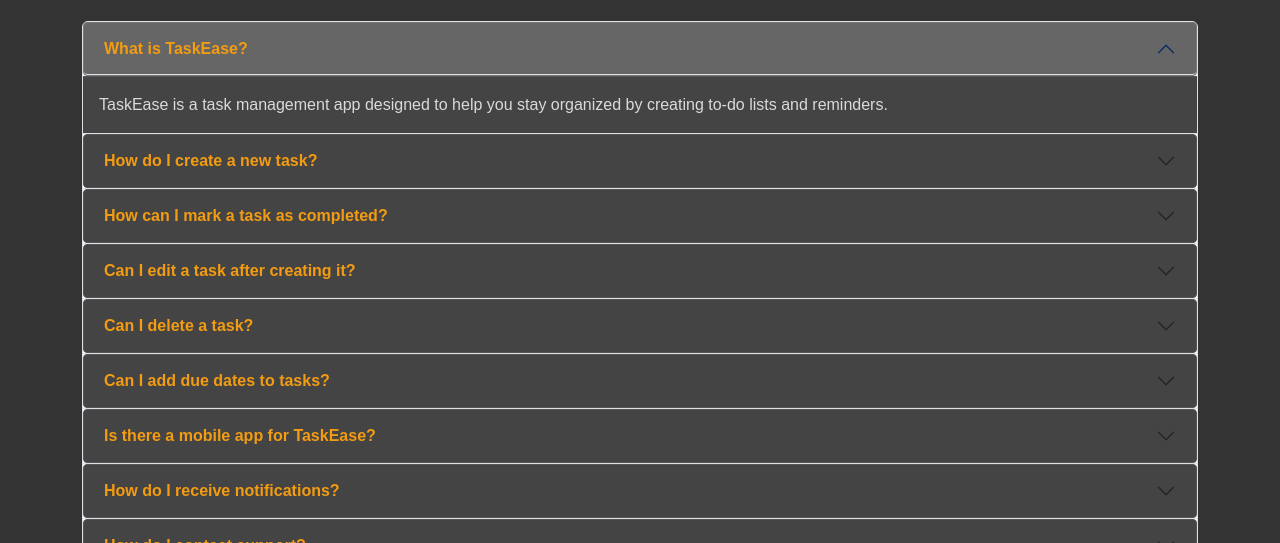
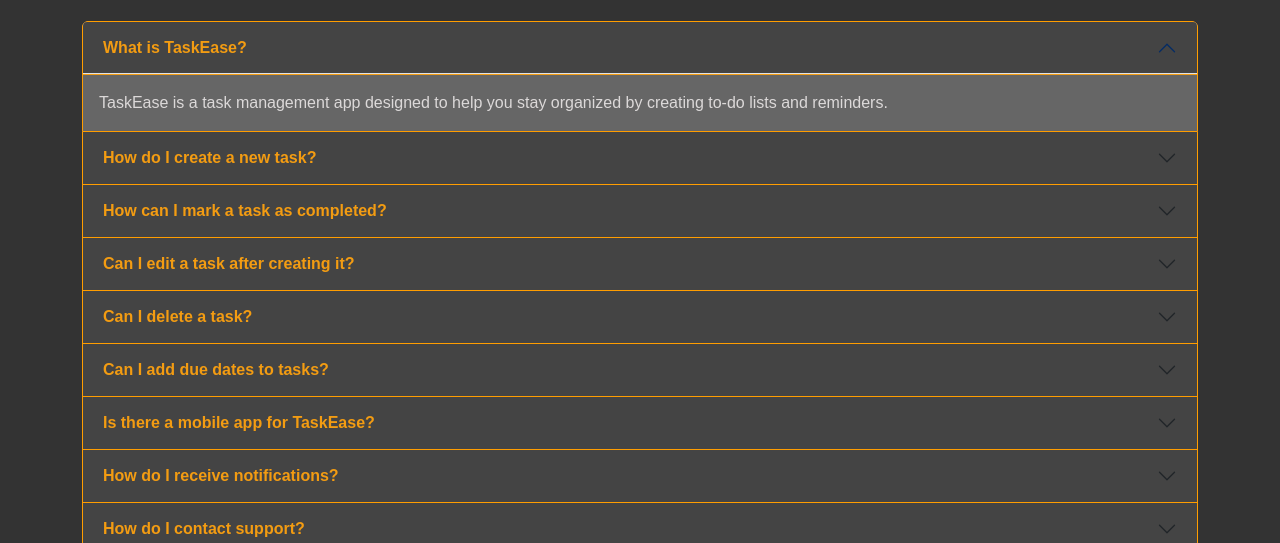
Before and after one commit to essakk-svg/TaskEase, a plain HTML site: page faq.html in a window 1280 px wide. Shown: the part 257-800 px from the top of the page. Drawn offline with nearby package versions, Linux system fonts and the light colour scheme.

Commit message:
Update style.css

```diff
--- a/style.css
+++ b/style.css
@@ -55,6 +55,8 @@ body {
     transition: 0.3s;
     text-decoration: none;
 }
+
+
 
 .hero-section .btn:hover {
     background-color: #e67e22; /* Darker gold on hover */
@@ -519,42 +521,44 @@ body {
     background-color: #333333; /* Dark gray background */
     padding-top: 3rem;
     padding-bottom: 3rem;
-    color: #ffffff; /* White text color for better contrast */
+}
+.accordion-item {
+    margin-bottom: 0; /* Remove spacing between items */
+    border: 1.5px solid #ff9d00;     /* Remove any default borders */
 }
 
 /* Accordion Button (Question) */
 .accordion-button {
     background-color: #444444; /* Dark gray background for each FAQ question */
-    color: #f39c12; /* Golden text color for questions */
-    border: 1px solid #555; /* Slightly darker border */
-    border-radius: 0.25rem;
+    color: #f39c12; /* Golden text color for questions */ /* Slightly darker border */
+
     font-weight: bold; /* Make question bold */
 }
 
 .accordion-button:focus {
     box-shadow: none; /* Remove default blue outline */
-    border-color: #555; /* Keep the border color consistent */
+    /* Keep the border color consistent */
 }
 
 /* Accordion Button on Hover */
 .accordion-button:hover {
     background-color: #555555; /* Slightly lighter background on hover */
-    border-color: #666; /* Lighter border on hover */
+     /* Lighter border on hover */
     color:#f39c12; /* Keep golden text color on hover */
 }
 
 /* When the accordion button is expanded */
 .accordion-button:not(.collapsed) {
-    background-color: #666666; /* Slightly lighter background when expanded */
-    border-color: #777; /* Lighter border when expanded */
+    background-color:#444444; /* Slightly lighter background when expanded */
+     /* Lighter border when expanded */
     color: #f39c12; /* Keep golden text color when expanded */
 }
 
 /* Accordion Body (Answer) */
 .accordion-body {
-    background-color: #444444; /* Darker gray background for the content */
+    background-color:  #666666 ; /* Darker gray background for the content */
     color: #dcd9d9; /* White text color for readability */
-    border-top: 1px solid #555; /* Slightly darker border between header and body */
+    border-top: 1.5px solid #f39c12; /* Slightly darker border between header and body */
     padding: 1rem; /* Padding inside body */
 }
 
```
